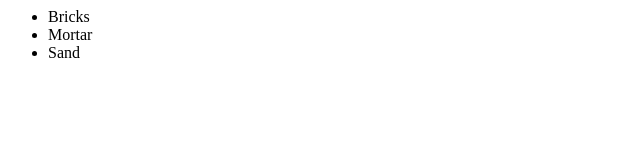
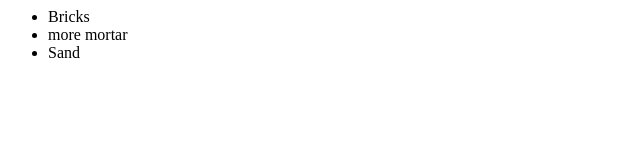
Before and after one commit to LordAnax/newGitTest, a plain HTML site: page index.html in a window 1280 px wide. Shown: the full height of the page, 0-640 px from the left. Drawn offline with Linux system fonts and the light colour scheme.

Commit message:
changed mortar

```diff
--- a/index.html
+++ b/index.html
@@ -7,7 +7,7 @@
 <div>
 <ul>
 <li>Bricks</li>
-<li>Mortar</li>
+<li>more mortar</li>
 <li>Sand</li>
 </ul>
 </div>
```
